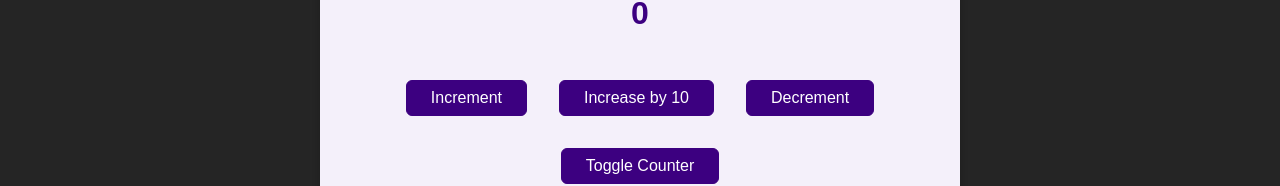
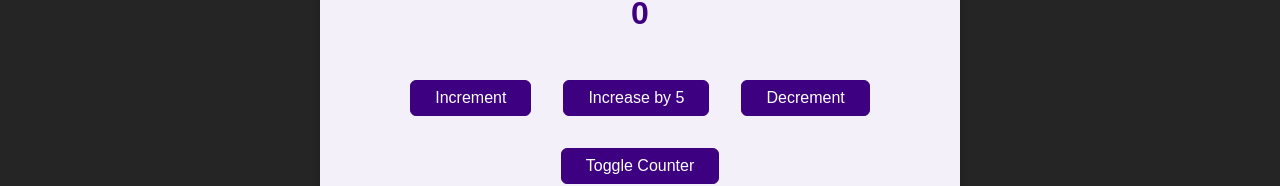
Before and after one commit to AyushKatochh/redux, a React (Create React App) app: page / in a window 1280 px wide. Shown: the part 497-683 px from the top of the page. Built offline with nearby package versions, Linux system fonts and the light colour scheme.

Commit message:
Update Counter.js

```diff
--- a/src/components/Counter.js
+++ b/src/components/Counter.js
@@ -1,35 +1,30 @@
-import {useSelector, useDispatch} from "react-redux";
-
-import { counterActions } from "../store/index";
-
-
+import { useSelector, useDispatch } from 'react-redux';
 
 import classes from './Counter.module.css';
 
+import { counterActions } from '../store/index';
 
 const Counter = () => {
  const dispatch = useDispatch();
-  const counter = useSelector(state => state.counter.counter);
+ //state => state.counter.counter 1st counter defines configure store slice
+ const counter =  useSelector(state => state.counter.counter);
  const show = useSelector(state => state.counter.showCounter);
 
  const incrementHandler = () => {
      dispatch(counterActions.increment());
-  }
+ };
 
  const increaseHandler = () => {
-    // Setting payload(data) to actions
-    // increase(10)
-    dispatch(counterActions.increase(10)); // {type: SOME_UNIQUE_IDENTIFIER, payload: 10}
+   //{type: SOME_UNIQUE_IDENTIFIER, payload: any}
+   dispatch(counterActions.increase(5));
  }
-
-
 
  const decrementHandler = () => {
      dispatch(counterActions.decrement());
  }
 
   const toggleCounterHandler = () => {
-    dispatch(counterActions.toggleCounter());
+    dispatch(counterActions.toggleCounter())
   };
 
   return (
@@ -38,9 +33,8 @@ const Counter = () => {
       {show && <div className={classes.value}>{counter}</div>}
       <div>
         <button onClick={incrementHandler}>Increment</button>
-        <button onClick={increaseHandler}>Increase by 10</button>
+         <button onClick={increaseHandler}>Increase by 5</button>
         <button onClick={decrementHandler}>Decrement</button>
-
       </div>
       <button onClick={toggleCounterHandler}>Toggle Counter</button>
     </main>
```
Lines whose indentation alone changed are shown as unchanged.
